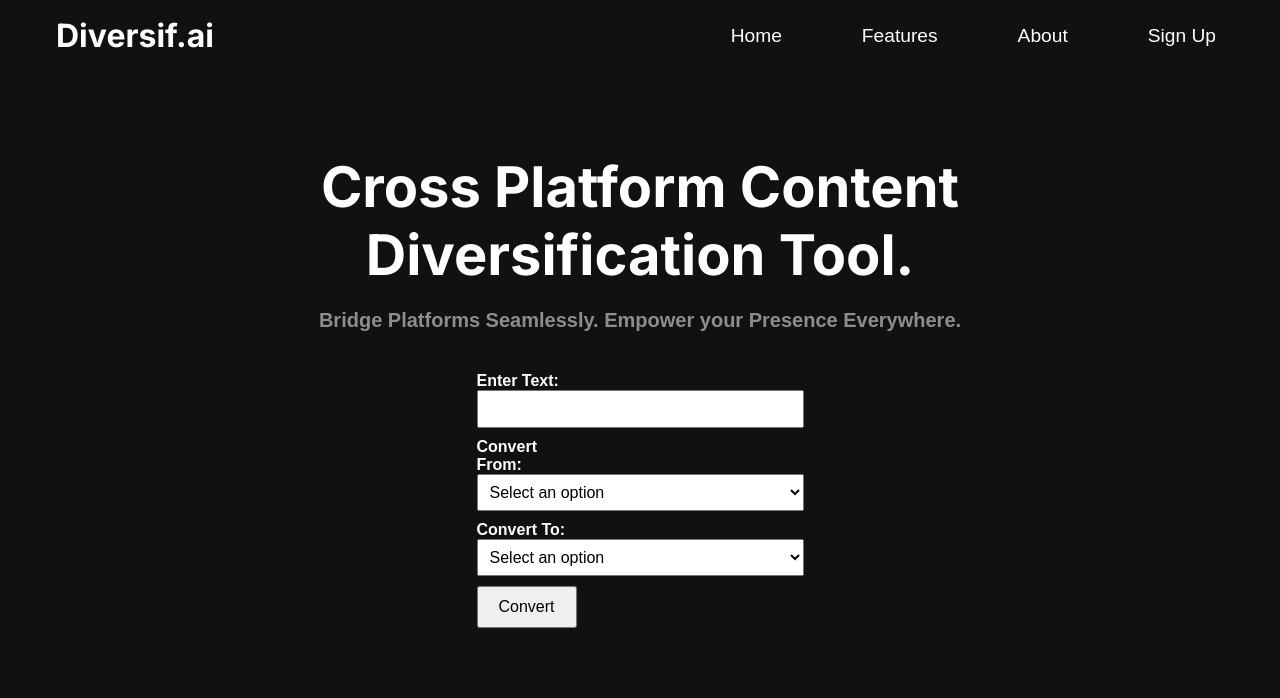
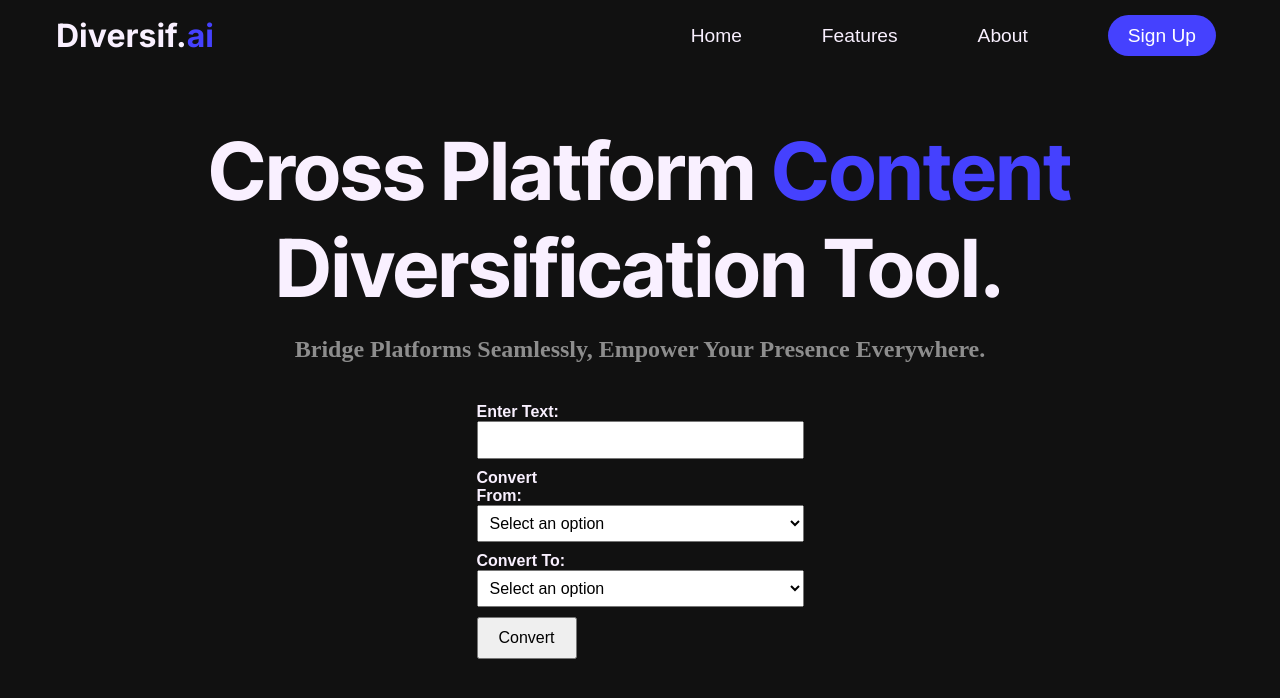
Before and after one commit to amlanxbghn/Dev_Project_1, a React (Create React App) app: page / in a window 1280 px wide. Shown: the top 698 px of the page. Built offline with nearby package versions, Linux system fonts and the light colour scheme; the HTML template or start-up script is replaced by a standard one.

Commit message:
Updated css

```diff
--- a/public/index.html
+++ b/public/index.html
@@ -7,6 +7,7 @@
   <link rel="preconnect" href="https://fonts.googleapis.com">
   <link rel="preconnect" href="https://fonts.gstatic.com" crossorigin>
   <link href="https://fonts.googleapis.com/css2?family=Inter:wght@700&display=swap" rel="stylesheet">
+  <link href="https://fonts.googleapis.com/css2?family=Inter+Tight:ital,wght@0,100..900;1,100..900&family=Inter:wght@700&display=swap" rel="stylesheet">
 <body>
   <div id="root"></div>
 </body>
--- a/src/App.css
+++ b/src/App.css
@@ -1,6 +1,6 @@
 body {
-  background-color:   #000000ee;
-  color: #fff;
+  background-color: #000000ee;
+  color: #F9F0FF;
   margin: 0;
   padding: 0;
   font-family: Arial, sans-serif;
@@ -12,6 +12,10 @@ body {
   justify-content: center;
   height: 100vh;
   flex-direction: column;
+}
+
+.highlight {
+    color: #4541FE;
 }
 
 form {
--- a/src/components/AppContent.css
+++ b/src/components/AppContent.css
@@ -2,18 +2,19 @@
     padding: 20px;
     margin: auto;
     width: 80%;
-    max-width: 800px;
+    max-width: 1000px;
   }
 
   .AppContent h1 {
-    font-size: 3.5rem;
-    font-family: 'Inter','sans-serif';
+    font-size: 5rem;
+    font-family: 'Inter Tight','sans-serif';
     margin-bottom: 20px;
   }
 
   .AppContent h4 {
-    font-size: 1.25rem;
-    font-family: sans-serif;
+    font-size: 1.5rem;
+    font-family: 'sans serif';
+    font-weight:bold    ;
     color: #ffffff85;
     margin-bottom: 20px;
   }
@@ -33,7 +34,7 @@
     font-size: 1rem;
     width: 100%;
     box-sizing: border-box;
-  }
+    }
 
   .button-container {
     text-align: center;
@@ -42,7 +43,7 @@
   .convert-button {
     padding: 10px 20px;
     background-color: #007bff;
-    color: #fff;
+    color: #ffffff;
     border: none;
     cursor: pointer;
   }
--- a/src/components/AppContent.js
+++ b/src/components/AppContent.js
@@ -15,8 +15,8 @@ const AppContent = ({
 
   return (
     <div className="AppContent">
-      <h1>Cross Platform Content Diversification Tool.</h1>
-      <h4>Bridge Platforms Seamlessly. Empower your Presence Everywhere.</h4>
+      <h1>Cross Platform <span className="highlight">Content</span> Diversification Tool.</h1>
+      <h4>Bridge Platforms Seamlessly, Empower Your Presence Everywhere.</h4>
       <form onSubmit={handleSubmit}>
         <div>
           <label>Enter Text:</label>
--- a/src/components/Navbar.css
+++ b/src/components/Navbar.css
@@ -17,7 +17,7 @@
   }
 
   .navbar-name a {
-    color: #ffffff;
+    color: #F9F0FF;
     text-decoration: none;
     font-size: 2rem;
     margin: 2.5rem;
@@ -25,12 +25,28 @@
     }
 
   .navbar-links a {
-    color: #fff;
+    color: #F9F0FF;
     text-decoration: none;
     font-size: larger;
     font-family: sans-serif;
     margin-right: 5rem;
     }
+
+    .navbar-links a.signup-button {
+        background-color: #4541FE;
+        color: #fff;
+        padding: 10px 20px;
+        border-radius: 25px;
+        text-decoration: none;
+        font-size: larger;
+        font-family: sans-serif;
+        margin-right: 5rem;
+      }
+
+      .navbar-links a.signup-button:hover {
+        background-color: #454aca;
+        color: #F9F0FF;
+      }
 
   .navbar-links a:hover {
     color: #ffffff85;
--- a/src/components/Navbar.js
+++ b/src/components/Navbar.js
@@ -5,13 +5,13 @@ const Navbar = () => {
   return (
     <nav className="navbar">
       <div className="navbar-name">
-        <a href="/">Diversif.ai</a>
+        <a href="/">Diversif.<span className="highlight">ai</span></a>
       </div>
       <div className="navbar-links">
         <a href="/">Home</a>
-        <a href="/about">Features</a>
-        <a href="/services">About</a>
-        <a href="/contact">Sign Up</a>
+        <a href="/features">Features</a>
+        <a href="/about">About</a>
+        <a href="/sign up" className="signup-button">Sign Up</a>
       </div>
     </nav>
   );
```
